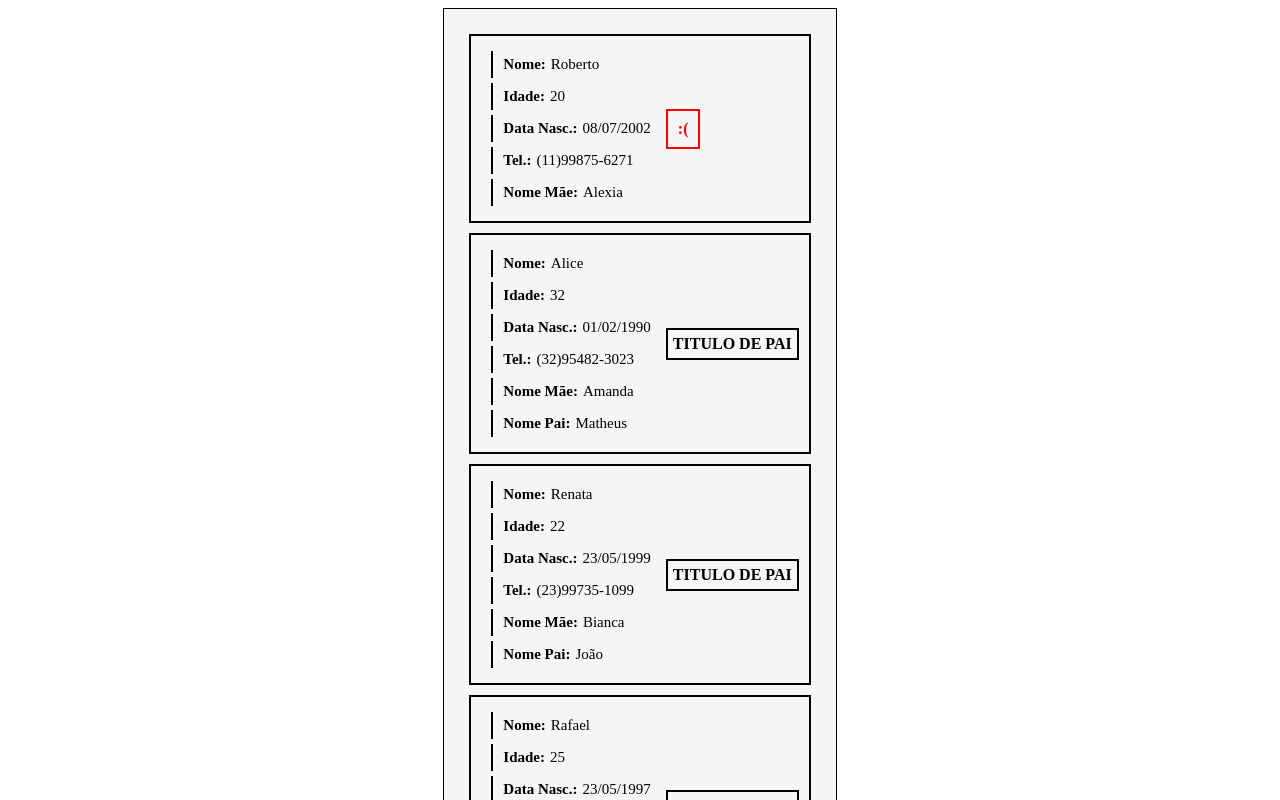
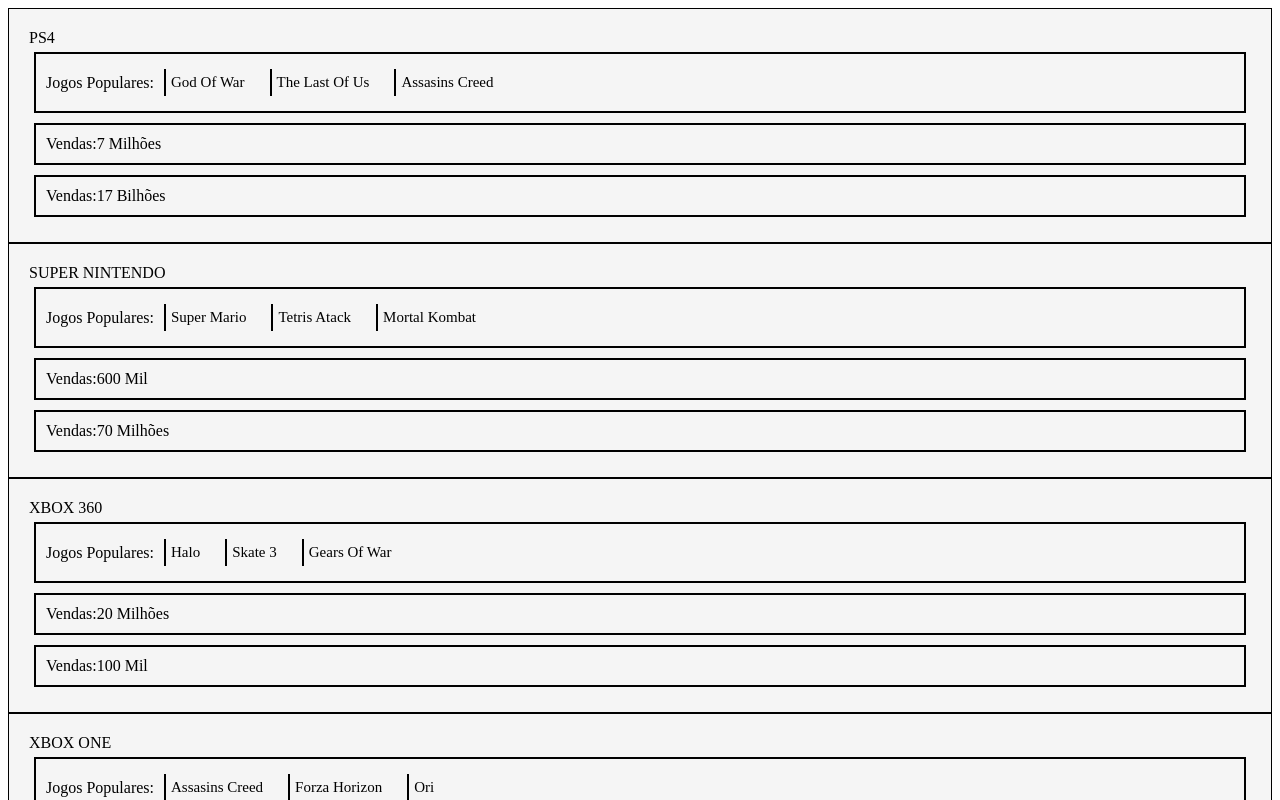
Before and after one commit to M4rc1an0/Aulas-FPR, a React (Create React App) app in the folder my-app/: page / in a window 1280 px wide. Shown: the top 800 px of the page. Built offline with nearby package versions, Linux system fonts and the light colour scheme.

Commit message:
presencial3

```diff
--- a/my-app/src/App.css
+++ b/my-app/src/App.css
@@ -17,6 +17,7 @@
   padding: 10px;
   display: flex;
   align-items: center;
+  flex-direction: row;
 }
 
 .pessoa {
--- a/my-app/src/App.js
+++ b/my-app/src/App.js
@@ -2,80 +2,130 @@
 
 function App() {
 
-  //MAP SEMPRE É USADO PARA TRAZER DADOS DE UM ARRAY []
+  // jogo1 - Uma lista(array) com 4 games, todos os games tem 4 itens,
+  // 2 deles vão ter outra lista, e os outros 2, um será uma string e um será boleano
 
-  // fazer uma lista exibindo 5 pessoas com nome, idade, data de nascimento e nome da mae, e para 3 pessoas
-  // o nome do pai, porem quem nao tiver o pai nem exibe o titulo de pai
+  //  PRIMEIRA LISTA DO OBJETO
+  //  jogo1 objeto com 3 strings
+  //
+  //  SEGUNDA LISTA DO OBJETO
+  //  2 games com jogo1 boleano e jogo1 string
 
-  const pessoas = [
+  const games = [
     {
-      nome: "Roberto",
-      idade: 20,
-      dataNasc: "08/07/2002",
-      tel: "(11)99875-6271",
-      nomeMae: "Alexia",
+      videoGame: 'PS4',
+      novaGeracao: true,
+      jogosPopular: [
+        {
+          jogo1: 'God Of War',
+          jogo2: 'The Last Of Us',
+          jogo3: 'Assasins Creed'
+        }
+      ],
+      jogosVendidos: [
+        {
+          jogoOriginal: true,
+          vendas: '7 Milhões'
+        },
+        {
+          jogoOriginal: false,
+          vendas: '17 Bilhões'
+        }
+      ]
     },
     {
-      nome: "Alice",
-      idade: 32,
-      dataNasc: "01/02/1990",
-      tel: "(32)95482-3023",
-      nomeMae: "Amanda",
-      nomePai: "Matheus",
+      videoGame: 'SUPER NINTENDO',
+      novaGeracao: false,
+      jogosPopular: [{
+        jogo1: 'Super Mario',
+        jogo2: 'Tetris Atack',
+        jogo3: 'Mortal Kombat'
+      }],
+      jogosVendidos: [
+        {
+          jogoOriginal: true,
+          vendas: '600 Mil'
+        },
+        {
+          jogoOriginal: false,
+          vendas: '70 Milhões'
+        }
+      ]
     },
     {
-      nome: "Renata",
-      idade: 22,
-      dataNasc: "23/05/1999",
-      tel: "(23)99735-1099",
-      nomeMae: "Bianca",
-      nomePai: "João",
+      videoGame: 'XBOX 360',
+      novaGeracao: false,
+      jogosPopular: [{
+        jogo1: 'Halo',
+        jogo2: 'Skate 3',
+        jogo3: 'Gears Of War'
+      }],
+      jogosVendidos: [
+        {
+          jogoOriginal: true,
+          vendas: '20 Milhões'
+        },
+        {
+          jogoOriginal: false,
+          vendas: '100 Mil'
+        }
+      ]
     },
     {
-      nome: "Rafael",
-      idade: 25,
-      dataNasc: "23/05/1997",
-      tel: "(03)96489-0623",
-      nomeMae: "Natalia",
-      nomePai: "Guilherme",
+      videoGame: 'XBOX ONE',
+      novaGeracao: true,
+      jogosPopular: [{
+        jogo1: 'Assasins Creed',
+        jogo2: 'Forza Horizon',
+        jogo3: 'Ori'
+      }],
+      jogosVendidos: [
+        {
+          jogoOriginal: true,
+          vendas: '7 Bilhões'
+        },
+        {
+          jogoOriginal: false,
+          vendas: '1 Milhões'
+        }
+      ]
     },
-    {
-      nome: "Camila",
-      idade: 12,
-      dataNasc: "17/02/2010",
-      tel: "(11)99817-3304",
-      nomeMae: "Ana",
-    }
   ]
 
 
   return (
     <div className="App">
-      <div className='container'>
-        <div className='box'>
-          {pessoas.map(item => {
-            return (
-              <div>
-                <ul className='listagem'>
-                  <div>
-                    <li className='pessoa'><p>Nome:</p> {item.nome}</li>
-                    <li className='pessoa'><p>Idade:</p> {item.idade}</li>
-                    <li className='pessoa'><p>Data Nasc.:</p> {item.dataNasc}</li>
-                    <li className='pessoa'><p>Tel.:</p> {item.tel}</li>
-                    <li className='pessoa'><p>Nome Mãe:</p> {item.nomeMae}</li>
-                    {item.nomePai && <li className='pessoa'><p>Nome Pai:</p> {item.nomePai}</li>}
+      {
+        games.map((game, index) => {
+          return(
+          <div className='box' key={index}>
+            {game.videoGame}
+            {
+              game.jogosPopular.map(jogos => {
+                return(
+                  <div className='listagem'>
+                    Jogos Populares:
+                    <div className='pessoa'>{jogos.jogo1}</div>
+                    <div className='pessoa'>{jogos.jogo2}</div>
+                    <div className='pessoa'>{jogos.jogo3}</div>
                   </div>
-                  {item.nomePai ?
-                    <li className='titulo-pai'>TITULO DE PAI</li>
-                    :
-                    <li className='cade-pai'> :( </li>
-                  }
-                </ul>
-              </div>
-            )
-          })}
-        </div>
-      </div>
+                )
+              })
+            }
+            {
+              game.jogosVendidos.map(venda => {
+                return(
+                  <div className='listagem'>
+                    Vendas:
+                    {venda.vendas}
+                  </div>
+                )
+              })
+            }
+          </div>
+          )
+        })
+      }
     </div>
   );
 }
```
